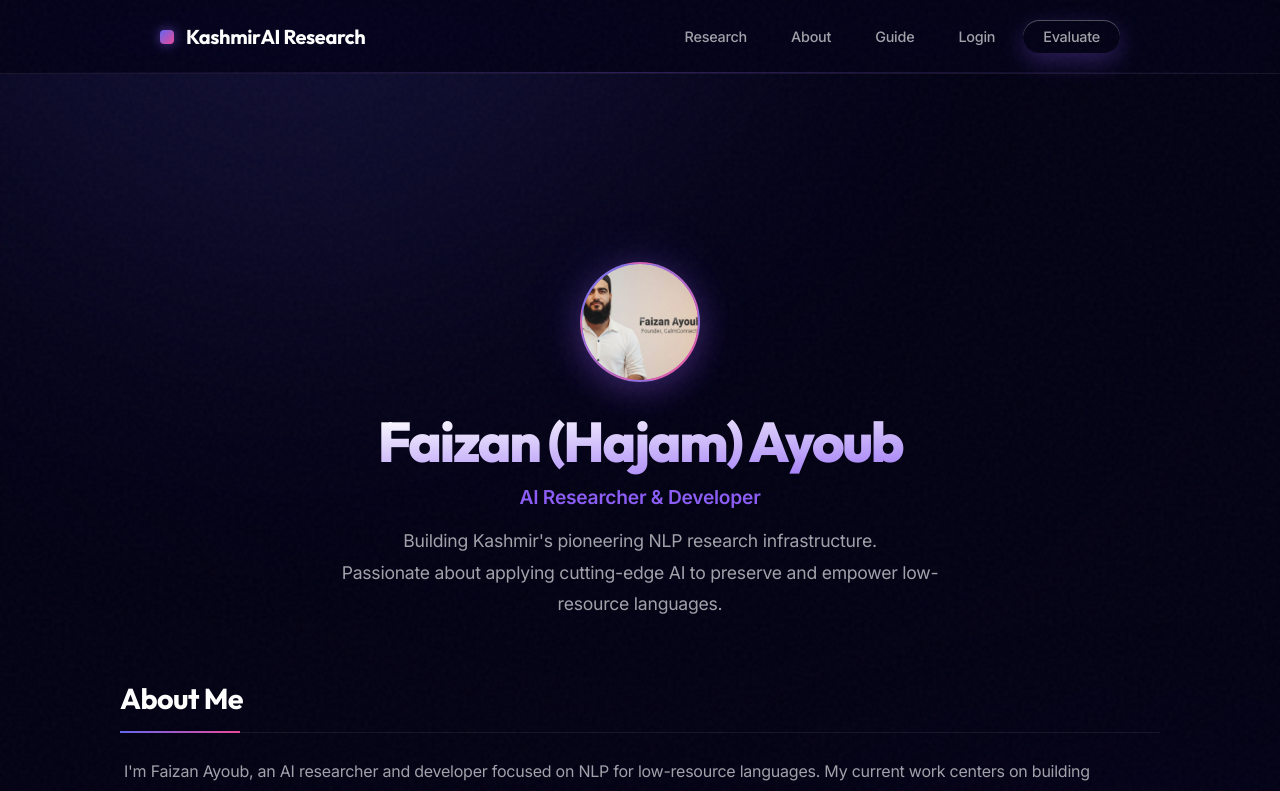
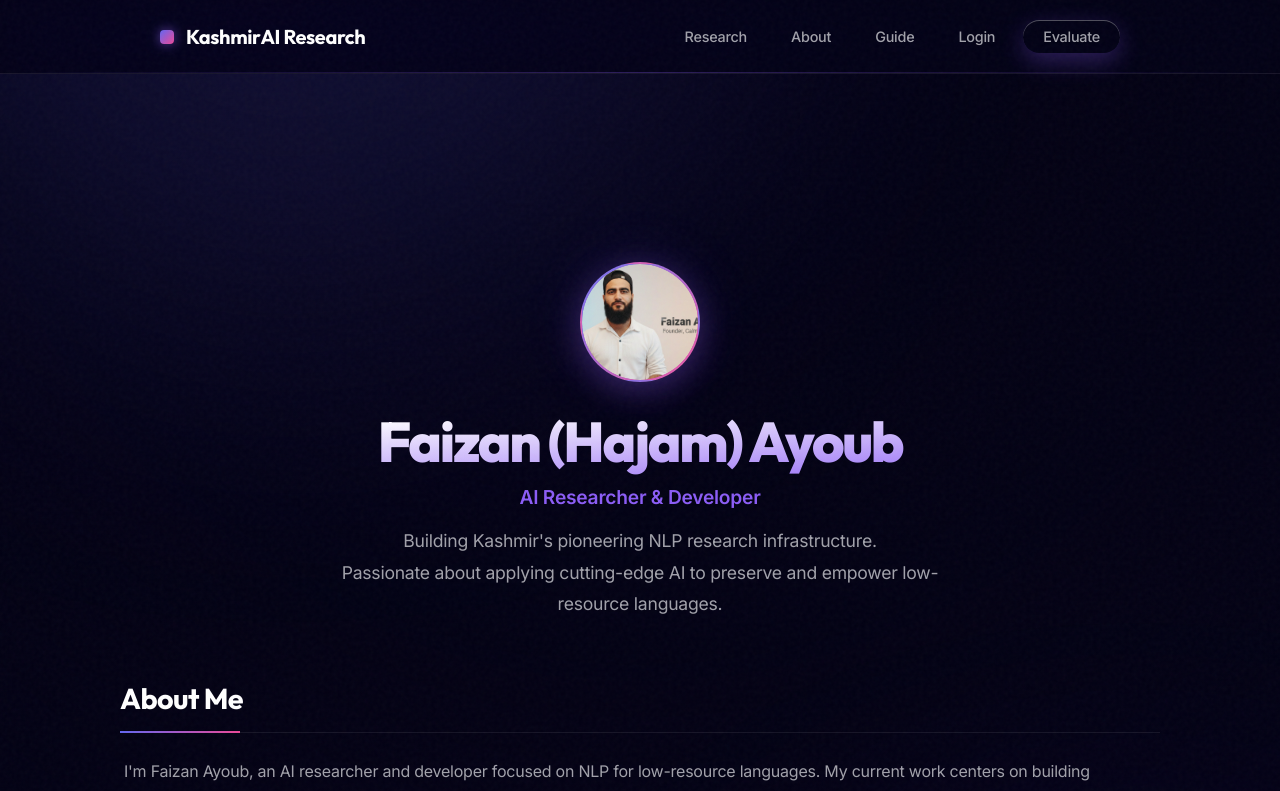
Before and after one commit to faizanHajam120/kashmiri-eval-app, a Next.js app: page /about in a window 1280 px wide. Shown: the top 791 px of the page. Built offline with nearby package versions, Linux system fonts and the light colour scheme; a web font is replaced by a local one.

Commit message:
fix(about): adjust avatar object-position for better centering

```diff
--- a/src/app/globals.css
+++ b/src/app/globals.css
@@ -1165,6 +1165,8 @@ tr:hover td {
   width: 100%;
   height: 100%;
   object-fit: cover;
+  object-position: 25% 15%;
+  /* shifting focus to the left where the face is */
   border-radius: 50%;
 }
 
```
